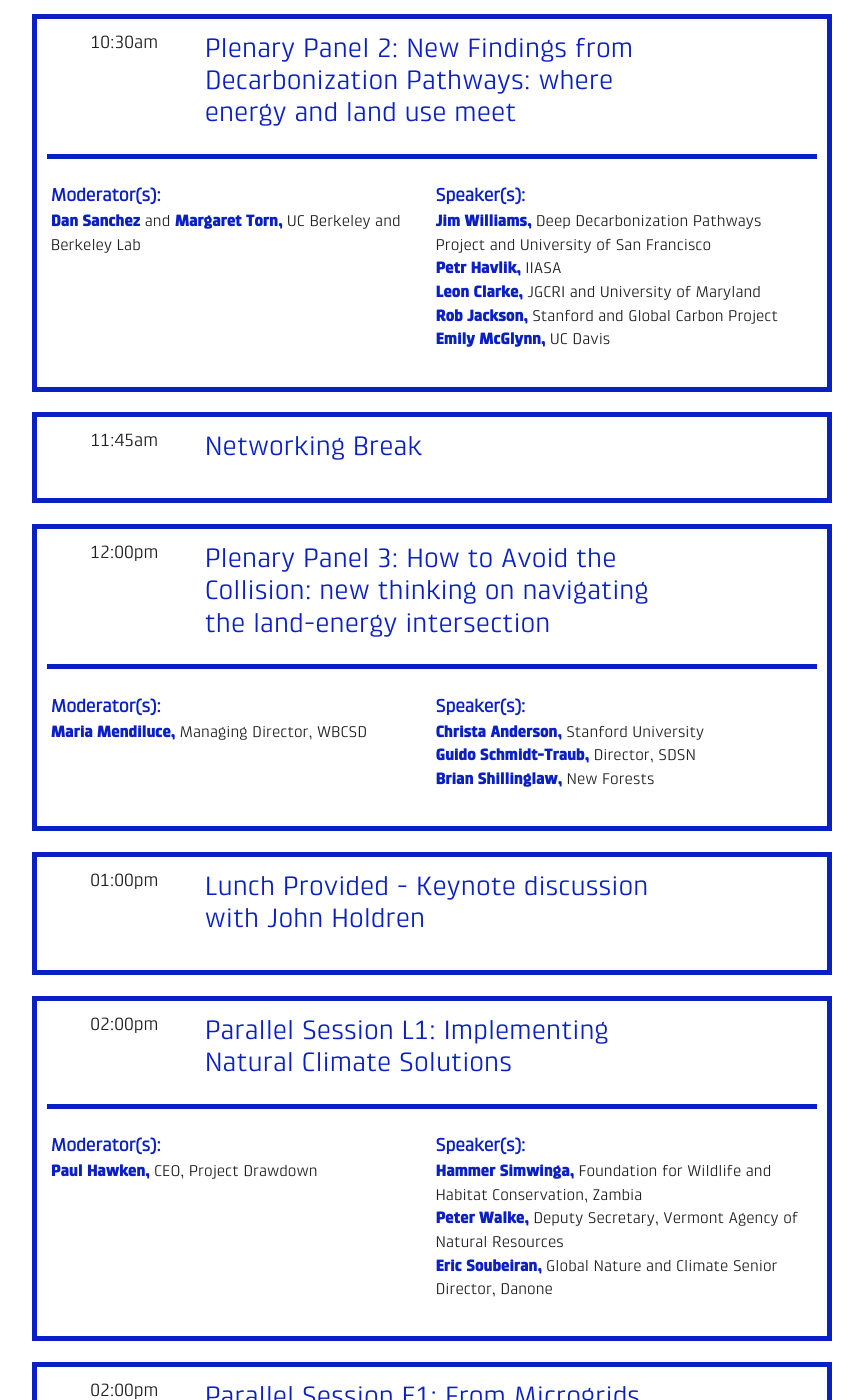
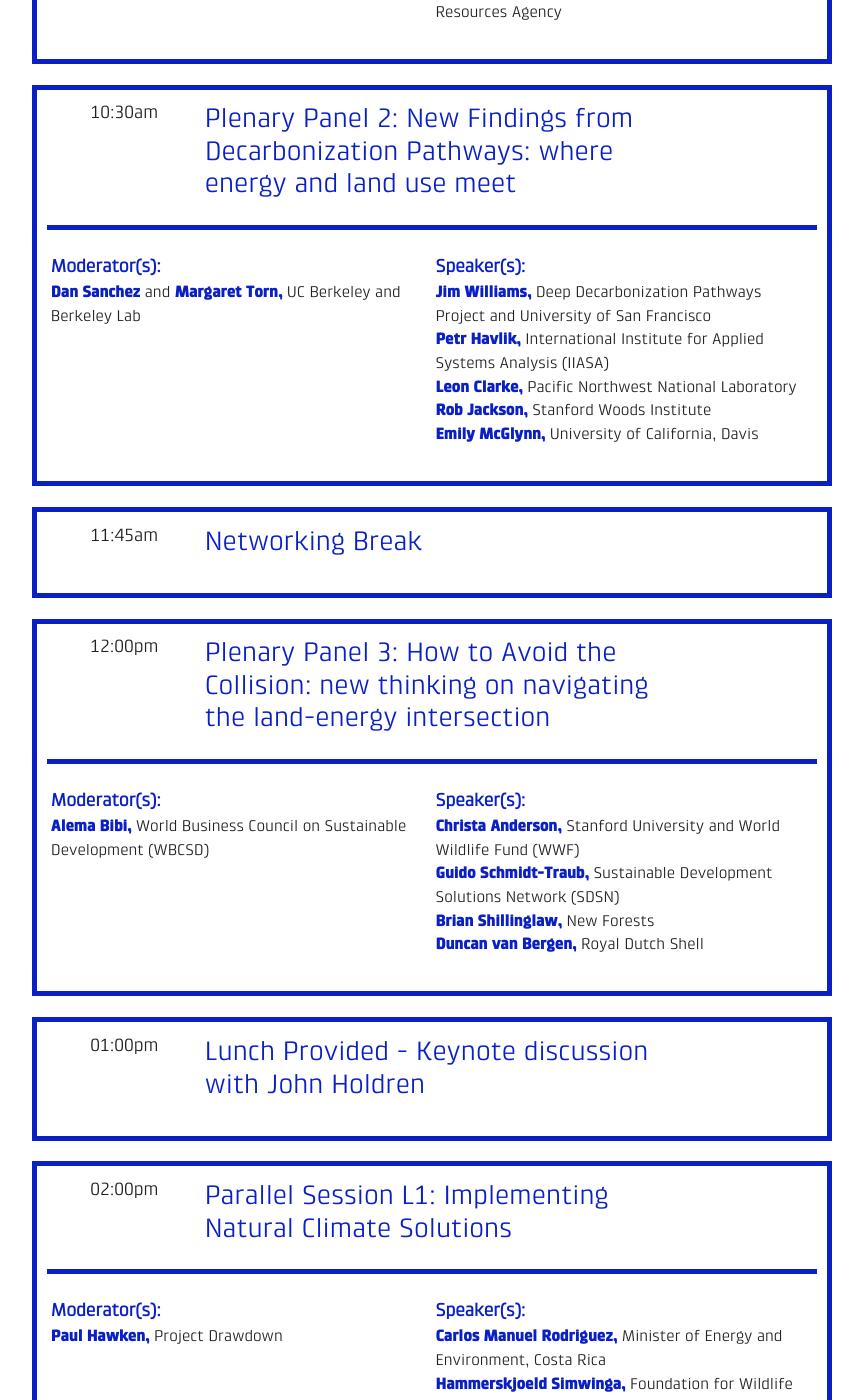
Before and after one commit to ryanswaney/lesc-jekyll, a Jekyll site: the page built from _event/lesc-gcas.markdown, in a window 1280 px wide and 1400 px high, scrolled down 2570 px. Shown: the whole window, without its empty margins (208-1071 px from the left). Built offline with Jekyll 4.4.1, drawn with Linux system fonts in a browser that asks for light colours; nearby versions of some CDN libraries; some of the changed text lies outside the part shown.

Commit message:
Updated Lesc Gcas

```diff
--- a/_event/lesc-gcas.markdown
+++ b/_event/lesc-gcas.markdown
@@ -24,9 +24,11 @@
   starts_at:
   moderators:
   speakers: "**Jim Williams,** University of San Francisco  \n**Guido Schmidt-Traub,**
-    SDSN  \n**Margaret Torn,** University of California  "
+    Sustainable Development Solutions Network (SDSN)  \n**Maria Mendiluce,** World
+    Business Council on Sustainable Development (WBCSD)  \n**Margaret Torn,** University
+    of California  "
   description:
-- title: 'Opening Keynote: TBC and Valery Miftakhov, Emotowerks, Enel'
+- title: 'Opening Keynote: Valery Miftakhov, Emotowerks, Enel'
   date: 2018-09-11 09:10:00 Z
   starts_at:
   moderators:
@@ -47,9 +49,10 @@
   starts_at:
   moderators: "**Dan Sanchez** and **Margaret Torn,** UC Berkeley and Berkeley Lab"
   speakers: "**Jim Williams,** Deep Decarbonization Pathways Project and University
-    of San Francisco  \n**Petr Havlik,** IIASA  \n**Leon Clarke,** JGCRI and University
-    of Maryland   \n **Rob Jackson,** Stanford and Global Carbon Project  \n**Emily
-    McGlynn,** UC Davis"
+    of San Francisco  \n**Petr Havlik,** International Institute for Applied Systems
+    Analysis (IIASA)  \n**Leon Clarke,** Pacific Northwest National Laboratory   \n
+    **Rob Jackson,** Stanford Woods Institute  \n**Emily McGlynn,** University of
+    California, Davis"
   description:
 - title: Networking Break
   date: 2018-09-11 11:45:00 Z
@@ -61,9 +64,10 @@
     the land-energy intersection'
   date: 2018-09-11 12:00:00 Z
   starts_at:
-  moderators: "**Maria Mendiluce,** Managing Director, WBCSD"
-  speakers: "**Christa Anderson,** Stanford University  \n**Guido Schmidt-Traub,**
-    Director, SDSN  \n**Brian Shillinglaw,** New Forests"
+  moderators: "**Alema Bibi,** World Business Council on Sustainable Development (WBCSD)"
+  speakers: "**Christa Anderson,** Stanford University and World Wildlife Fund (WWF)
+    \ \n**Guido Schmidt-Traub,** Sustainable Development Solutions Network (SDSN)
+    \ \n**Brian Shillinglaw,** New Forests  \n**Duncan van Bergen,** Royal Dutch Shell"
   description:
 - title: Lunch Provided - Keynote discussion with John Holdren
   date: 2018-09-11 13:00:00 Z
@@ -74,19 +78,20 @@
 - title: 'Parallel Session L1: Implementing Natural Climate Solutions'
   date: 2018-09-11 14:00:00 Z
   starts_at:
-  moderators: "**Paul Hawken,** CEO, Project Drawdown"
-  speakers: "**Hammer Simwinga,** Foundation for Wildlife and Habitat Conservation,
-    Zambia  \n**Peter Walke,** Deputy Secretary, Vermont Agency of Natural Resources
-    \ \n**Eric Soubeiran,** Global Nature and Climate Senior Director, Danone "
+  moderators: "**Paul Hawken,** Project Drawdown"
+  speakers: "**Carlos Manuel Rodriguez,** Minister of Energy and Environment, Costa
+    Rica  \n**Hammerskjoeld Simwinga,** Foundation for Wildlife and Habitat Conservation
+    \ \n**Peter Walke,** Deputy Secretary, Vermont Agency of Natural Resources  \n**Christopher
+    Adamo,** Danone "
   description:
 - title: 'Parallel Session E1:  From Microgrids to Global Interconnection: The Electricity
     System of the Future'
   date: 2018-09-11 14:00:00 Z
   starts_at:
-  moderators:
+  moderators: "**Jim Williams,** University of San Francisco"
   speakers: "**Mengrong Cheng,** State Grid Corporation, GEIDCO  \n**Erica Brand,**
     The Nature Conservancy  \n**Daniele Agostini,** Head of Low Carbon and European
-    Energy Policies, Enel"
+    Energy Policies, Enel  \n**Ren Orans,** Energy and Environmental Economics Inc. "
   description:
 - title: Networking Break
   date: 2018-09-11 15:10:00 Z
@@ -94,23 +99,22 @@
   moderators:
   speakers:
   description:
-- title: 'Parallel Session L2: Land for Mitigation, Biodiversity, Food, and Fiber:
-    how can we do it all?'
+- title: 'Parallel Session L2: Land for mitigation, biodiversity, food, and fiber:
+    how can we do it all? '
   date: 2018-09-11 15:25:00 Z
   starts_at:
-  moderators: "**Grace Wu,** FABLE"
+  moderators: "**Grace Wu,** University of California, Davis"
   speakers: "**Virgilio Viana,** Amazonas Sustainable Foundation\n**Justin Baker,**
-    Research Triangle Institute  \n**Petr Havlik,** IIASA  \n**Dick Cameron,** TNC
-    California"
+    Research Triangle Institute  \n**Petr Havlik,** IIASA  \n**Dick Cameron,** The
+    Nature Conservancy, California  \n**Renat Heuberger,** South Pole Group"
   description:
 - title: 'Parallel Session E2: The Step After Next: Decarbonization Challenges Beyond
     Low Carbon Electricity'
   date: 2018-09-11 15:25:00 Z
   starts_at:
   moderators:
-  speakers: "**Daniel Buira,** Tempus Analitica  \n**Ken Alex,** Director, California
-    Governor’s Office of Planning and Research  \n**Chris Bataille,** IDDRI  \n**Ben
-    Haley,** Evolved Energy Research"
+  speakers: "**Ken Alex,** Director, California Governor’s Office of Planning and
+    Research  \n**Chris Bataille,** IDDRI  \n**Ben Haley,** Evolved Energy Research"
   description:
 - title: Networking Break
   date: 2018-09-11 16:35:00 Z
@@ -121,7 +125,8 @@
 - title: 'Parallel Session L3: Solutions for Implementing Climate Smart Agriculture '
   date: 2018-09-11 16:50:00 Z
   starts_at:
-  moderators: "**Matthew Reddy,** WBCSD"
+  moderators: "**Matthew Reddy,** World Business Council on Sustainable Development
+    (WBCSD)"
   speakers: "**Minister Ola Elvestuen,** Minister, Norwegian Minister of Climate and
     Environment"
   description:
```
